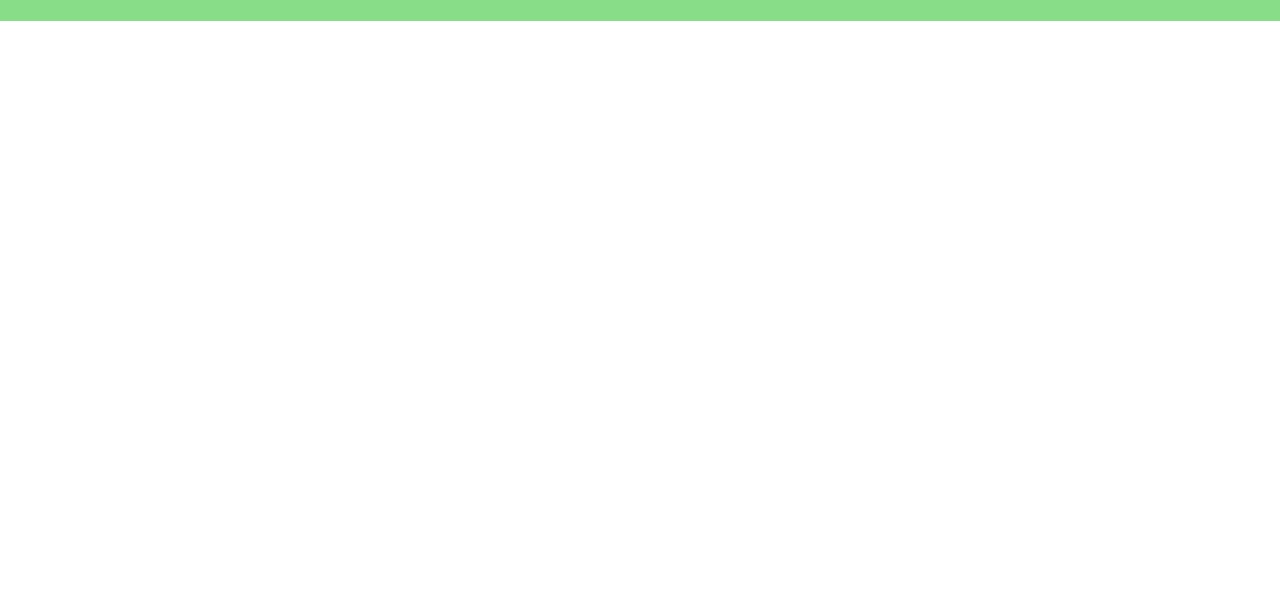
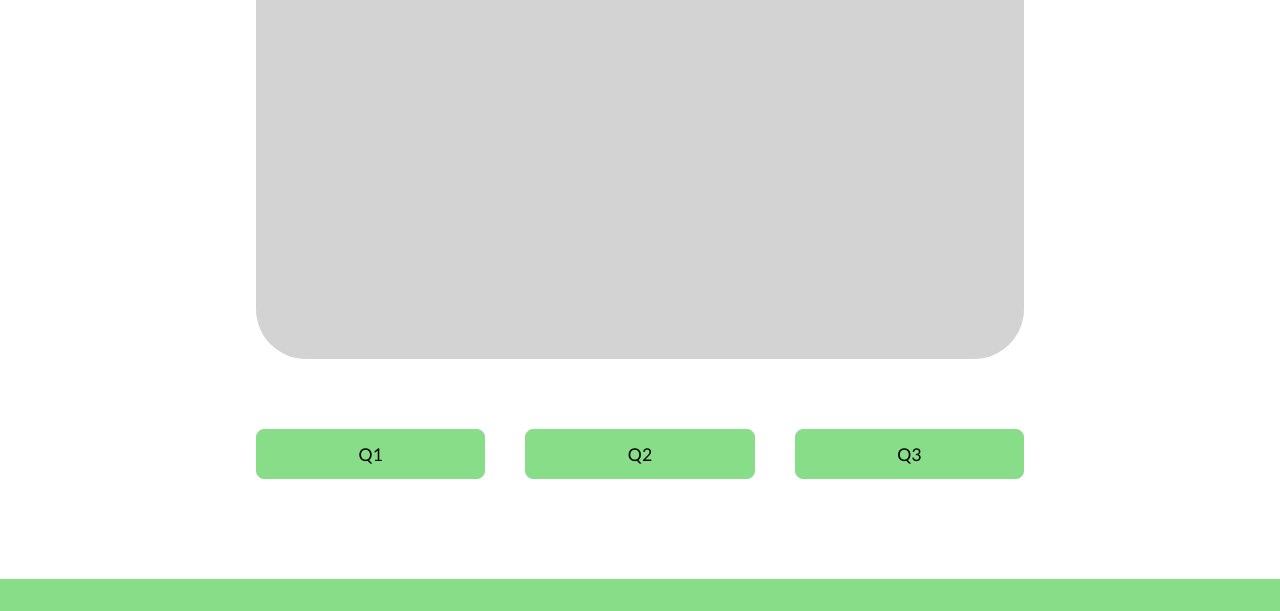
Before and after one commit to GhostyBroski/teamwdd231-thing, a website built with Vite: page src/index.html in a window 1280 px wide. Shown: the part 491-1102 px from the top of the page. Before the commit the page ends 800 px from the top, so only its background shows below. Built offline with nearby package versions, Linux system fonts and the light colour scheme.

Commit message:
Worked on adding back in the buttons and screen

```diff
--- a/src/css/style.css
+++ b/src/css/style.css
@@ -1,7 +1,9 @@
 @import url('https://fonts.googleapis.com/css2?family=Didact+Gothic&family=Lato:ital,wght@0,100;0,300;0,400;0,700;0,900;1,100;1,300;1,400;1,700;1,900&family=Leckerli+One&display=swap');
 
 body {
-  margin: 0 auto;
+  margin: 0;
+  padding: 0;
+  height: 100%;
 }
 
 
@@ -55,6 +57,10 @@ header {
     height: 300px;
     width: 100%; /* Full screen width */
     z-index: 0;
+    margin-top: 0;
+    padding-top: 0;
+    background-color: #8D8;
+    top: 0;
 }
 
 #rectangle {
@@ -148,7 +154,48 @@ header {
 
 /* ----------------------------------------- Main Section -------------------------------------------- */
 
+#screen {
+  width: 60%;
+  height: 500px;
+  margin: 0 auto; /* centers horizontally */
+  margin-top: 50px;
+  background-color: lightgray;
+  display: flex;
+  align-items: center;
+  justify-content: center;
+  border-radius: 50px;
+}
 
+/* Container for the buttons */
+.container {
+  width: 60%;
+  display: flex;
+  justify-self: center;
+  justify-content: center;  /* centers buttons under the screen */
+  align-items: center;
+  gap: 40px;                /* spacing between buttons */
+  margin-top: 70px;         /* small space under the screen */
+}
+
+/* Individual buttons */
+#Q1, #Q2, #Q3 {
+  width: 100%;
+  height: 50px;
+  border: 1px solid #8D8;
+  border-radius: 8px;
+  background-color: #8D8;
+  font-family: "Lato", "Didact Gothic";
+  font-size: 1.1em;
+  transition: background-color 0.2s ease, transform 0.2s ease;
+  cursor: pointer;
+}
+
+#Q1:hover, #Q2:hover, #Q3:hover {
+  background-color: #AF5;
+  border: 1px solid #AF5;
+  color: #222;
+  transform: scale(1.05);
+}
 
 /* ---------------------------------------- Footer Section ------------------------------------------- */
 
@@ -156,7 +203,7 @@ footer {
     background-color: #8D8;
     color: #000;
     padding: 25px 50px;
-    margin-top: 50px;
+    margin-top: 100px;
     display: flex;
     justify-content: space-around;
     align-items: center;
@@ -189,3 +236,5 @@ footer p a:hover {
     padding: 10px 15px;
     border-radius: 30px;
 }
+
+/* ---------------------------------------- Media Query Section ------------------------------------------- */
--- a/src/index.html
+++ b/src/index.html
@@ -38,9 +38,15 @@
       <div id="dot4"></div>
     </header>
     <main id="main">
+      <div id="screen"></div>
+      <div class="container">
+        <button id="Q1">Q1</button>
+        <button id="Q2">Q2</button>
+        <button id="Q3">Q3</button>
+      </div>
 
     </main>
-    <footer id="park-footer">
+    <footer>
       <p>Vio Guesser &copy; 2025 - Ash Jones & William Harris</p>
       <!-- <p><a href="about-us.html">About Us</a></p>
       <p><a href="games.html">Games</a></p> -->
```
